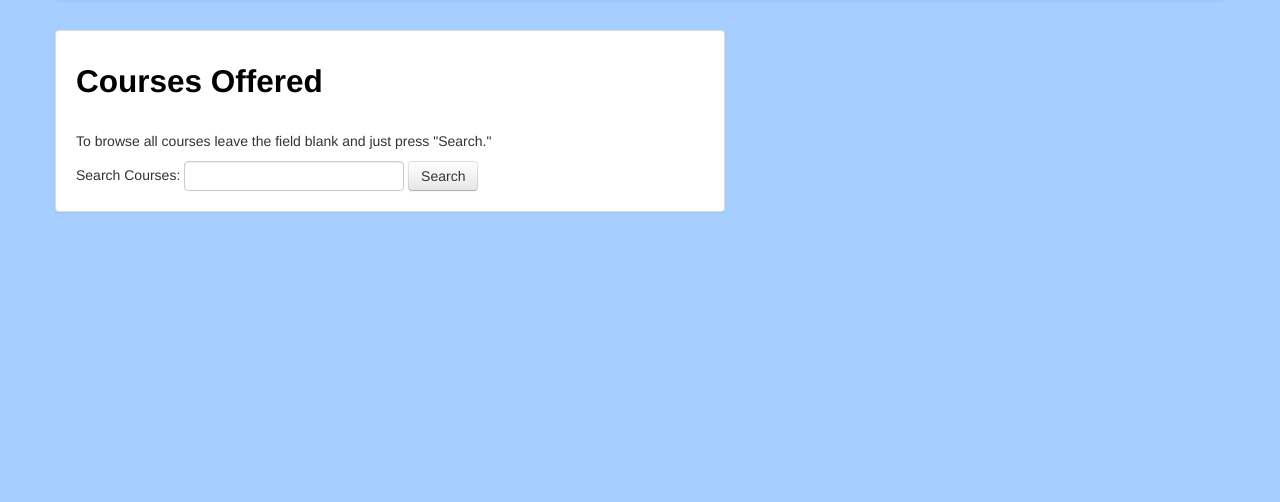
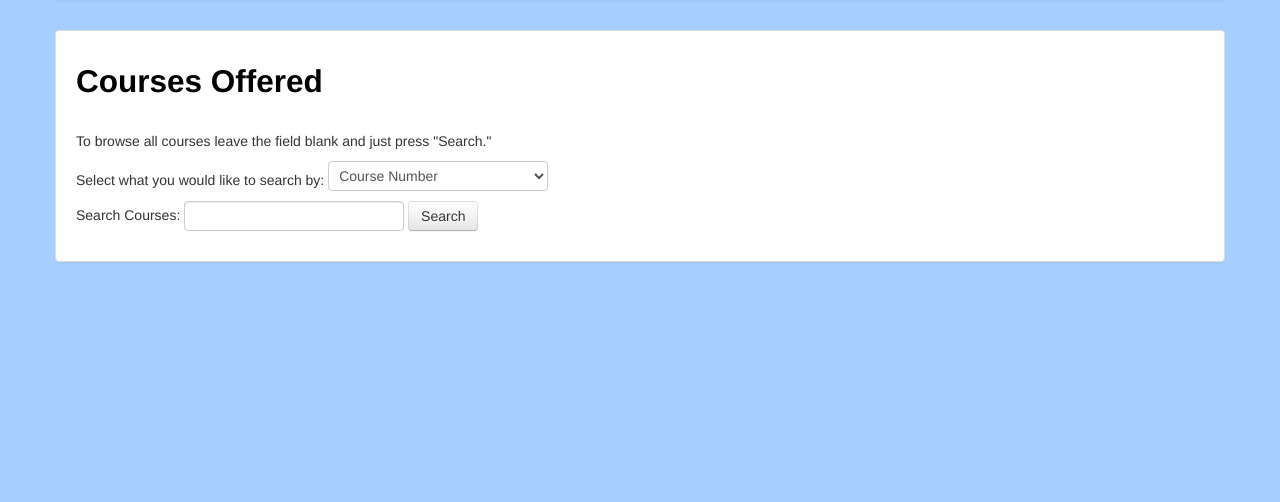
Before and after one commit to Fireworks/sGator, a Django app: page /courses/ in a window 1280 px wide. Shown: the part 67-569 px from the top of the page. Run offline with Django 3.2, Linux system fonts and the light colour scheme; some libraries are stand-ins or nearby versions.

Commit message:
Updated Search Methods with Dropdown List
-Users can search by specific criteria based on the drop down menu
-Added Basic Profile Page that shows the Username of the person
registered

```diff
--- a/course/management/commands/updb.py
+++ b/course/management/commands/updb.py
@@ -43,7 +43,7 @@ class Command(BaseCommand):
                     started = False
                     moveA = False
                     y = 0
-                    g = Course('0','0','0','0','0','0','0','0','0','0','0','0','0')
+                    g = Course('0','0','0','0','0','0','0','0','0','0','0','0','0','0')
                     pq = PyQuery(pages)
                     tag = pq('td')
 
@@ -54,7 +54,7 @@ class Command(BaseCommand):
                                 if g.name != '0':
                                     g.save()
 
-                                g = Course(x,'0','0','0','0','0','0','0','0','0','0','0','0','0')
+                                g = Course(x,' ',' ',' ',' ',' ',' ',' ',' ',' ',' ',' ',' ',' ')
 
                                 g.name = pq(c).text()
                                 started = True
--- a/course/models.py
+++ b/course/models.py
@@ -14,7 +14,7 @@ class Course(models.Model):
     cedits = models.CharField(max_length=200)
     lbuild = models.CharField(max_length=200)
     cinst = models.CharField(max_length=200)
-
+    #department = models.CharField(max_length=500)
 
     def __unicode__(self):
         return self.name
--- a/sgator/urls.py
+++ b/sgator/urls.py
@@ -1,6 +1,4 @@
 from django.conf.urls import patterns, include, url
-
-# Uncomment the next two lines to enable the admin:
 from django.contrib import admin
 admin.autodiscover()
 from django.conf import settings
@@ -24,6 +22,7 @@ urlpatterns = patterns('',
 
     # static pages
     url(r'about/', views.static_page("about.html", "About")),
+    url(r'profile/', views.static_page("profile.html", "Profile")),
     url(r'courses/', views.static_page("courses.html", "Courses")),
     url(r'search/', views.search),
 
--- a/sgator/views.py
+++ b/sgator/views.py
@@ -8,6 +8,10 @@ from course.models import Course
 from django.template import Context, loader
 from django.template import RequestContext
 from django.shortcuts import render_to_response
+import string
+
+def insert_space(string, integer):
+    return string[0:integer] + ' ' + string[integer:]
 
 def home(request):
     return render(request, "home.html")
@@ -17,11 +21,49 @@ def static_page(page, title):
 
 def search(request):
     query = request.GET.get('q')
-    try:
-        results = Course.objects.filter(name__contains = query)
-        #results = Course.objects.all()
-    except Course.DoesNotExist:
-        results = Course.objects.all()
+    criteria = request.GET.get('c')
+    if criteria == 'name':
+         if not ' ' in query:
+             tquery = insert_space(query, 3)
+         else: tquery = query
+
+         try:
+            results = Course.objects.filter(name__iexact = tquery)
+
+         except Course.DoesNotExist:
+            results = Course.objects.all()
+
+    if criteria == 'prefix':
+
+         try:
+            results = Course.objects.filter(name__icontains = query)
+
+         except Course.DoesNotExist:
+            results = Course.objects.all()
+
+
+    if criteria == 'section':
+
+         try:
+            results = Course.objects.filter(section__icontains = query)
+
+         except Course.DoesNotExist:
+            results = Course.objects.all()
+
+    if criteria == 'instr':
+         if ' ' in query:
+             tquery = query.rpartition(' ')[2]
+         else:
+                tquery = query
+         try:
+            results = Course.objects.filter(cinst__icontains = tquery)
+
+         except Course.DoesNotExist:
+            results = Course.objects.all()
+
+
+
+
     context = RequestContext(request)
     size = len(results)
     return render_to_response('courses.html', {"results": results,"size": size}, context_instance=context)
--- a/templates/courses.html
+++ b/templates/courses.html
@@ -1,7 +1,7 @@
 {%extends "base.html"%}
 {%block content%}
     <div class="row-fluid">
-        <div class="thumbnail span7 box">
+        <div class="thumbnail span17 box">
             <h2>Courses Offered</h2>
             <br/>
             {% if results %}
@@ -15,6 +15,13 @@
                     <th>Course Name</th>
                     <th>Section</th>
                     <th>Credits</th>
+                    <th>Course Instructor</th>
+                    <th>Lecture Day</th>
+                    <th>Lecture Period</th>
+                    <th>Lecture Location</th>
+                    <th>Disc. Day</th>
+                    <th>Disc. Period</th>
+                    <th>Disc. Location</th>
                 </tr>
                   {% for result in results %}
 
@@ -23,15 +30,37 @@
                           <td>{{ result.cname }}</td>
                           <td>{{ result.section }}</td>
                           <td>{{ result.cedits }}</td>
+                          <td>{{ result.cinst }}</td>
+                          <td>{{ result.lday}}</td>
+                          <td>{{ result.ltime }}</td>
+                          {% if result.lbuild == 'Not Available'%}
+                          {% else %}
+                          <td>{{ result.lbuild}} {{result.lroom}}</td>
+                          {% endif %}
+
+
+                          {% if result.dday == 'Not Available'%}
+                          {% else %}
+                          <td>{{ result.dday}}</td>
+                          <td>{{ result.dtime }}</td>
+                          <td>{{ result.dbuild}} {{result.droom}}</td>
+                          {% endif %}
                       </tr>
 
                   {% endfor %}
             </table>
             {% else %}
-			<p> To browse all courses leave the field blank and just press "Search."
-            <form method="get" action="/search/">
-              Search Courses: <input type="text" class="no-margin" name="q" id="id_q" value="{{ query }}"/>
-              <input type="submit" class="btn" value="Search" />
+			 <p>To browse all courses leave the field blank and just press "Search."</p>
+
+             <form method="get" action="/search/">
+             Select what you would like to search by: <select NAME ="c">
+             <option value = "name" selected="selected">Course Number</option>
+             <option value = "section">Section</option>
+             <option value = "prefix">Course Prefix</option>
+             <option value = "instr">Course Instructor</option>
+             </select>
+              <p>Search Courses: <input type="text" class="no-margin" name="q" id="id_q" value="{{ query }}"/>
+             <input type="submit" class="btn" value="Search" /></p>
             </form>
             {% endif %}
         </div>
--- a/templates/navbar.html
+++ b/templates/navbar.html
@@ -25,7 +25,7 @@
 		</li>
 		{% else %}
 		<li class="mobile-menu-item">
-			<a href="#">Profile</a>
+			<a href="/profile">Profile</a>
 		</li>
 		<li class="mobile-menu-item">
 			<a href="/accounts/logout">Logout</a>
```
Also changed, not shown: templates/profile.html (added, +11 -0 lines).
